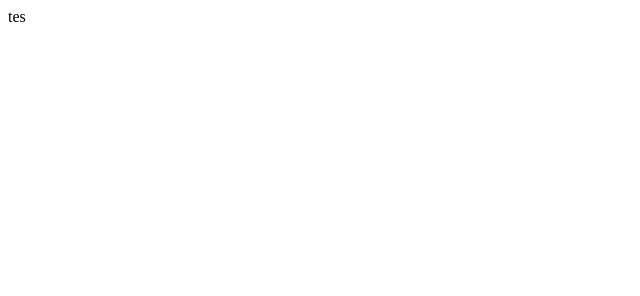
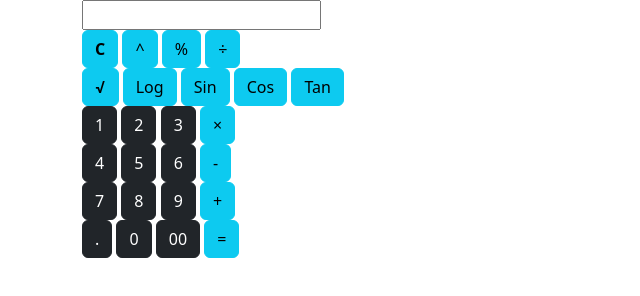
Before and after one commit to GeraldiNathan/Calculator_JS, a plain HTML site: page index.html in a window 1280 px wide. Shown: the whole page, without its empty margins (0-640 px from the left). Drawn offline with nearby package versions, Linux system fonts and the light colour scheme.

Commit message:
Feat: Button

```diff
--- a/index.html
+++ b/index.html
@@ -7,8 +7,86 @@
       <title>Calculator</title>
       <link rel="shortcut icon" href="/Assets/GreenDino.png" />
     </head>
+    <link
+      href="https://cdn.jsdelivr.net/npm/bootstrap@5.3.2/dist/css/bootstrap.min.css"
+      rel="stylesheet"
+      integrity="sha384-T3c6CoIi6uLrA9TneNEoa7RxnatzjcDSCmG1MXxSR1GAsXEV/Dwwykc2MPK8M2HN"
+      crossorigin="anonymous"
+    />
+    <link rel="stylesheet" href="style.css" />
   </head>
   <body>
-    tes
+    <div class="container">
+      <div>
+        <input type="text" class="calculator-screen" readonly />
+      </div>
+
+      <div>
+        <button
+          type="button"
+          class="operator btn btn-info fw-semibold"
+          value="AC"
+        >
+          C
+        </button>
+        <button type="button" class="operator btn btn-info" value="pangkat">
+          ^
+        </button>
+        <button type="button" class="operator btn btn-info" value="%">%</button>
+        <button type="button" class="operator btn btn-info" value="/">
+          &divide;
+        </button>
+      </div>
+
+      <div>
+        <button
+          type="button"
+          class="operator btn btn-info fw-semibold"
+          value="akar"
+        >
+          √
+        </button>
+        <button type="button" class="operator btn btn-info" value="Log">
+          Log
+        </button>
+        <button type="button" class="operator btn btn-info" value="Sin">
+          Sin
+        </button>
+        <button type="button" class="operator btn btn-info" value="Cos">
+          Cos
+        </button>
+        <button type="button" class="operator btn btn-info" value="Tan">
+          Tan
+        </button>
+      </div>
+
+      <div>
+        <button type="button" class="btn btn-dark" value="1">1</button>
+        <button type="button" class="btn btn-dark" value="2">2</button>
+        <button type="button" class="btn btn-dark" value="3">3</button>
+        <button type="button" class="btn btn-info" value="*">&times;</button>
+      </div>
+
+      <div>
+        <button type="button" class="btn btn-dark" value="4">4</button>
+        <button type="button" class="btn btn-dark" value="5">5</button>
+        <button type="button" class="btn btn-dark" value="6">6</button>
+        <button type="button" class="btn btn-info" value="-">-</button>
+      </div>
+
+      <div>
+        <button type="button" class="btn btn-dark" value="7">7</button>
+        <button type="button" class="btn btn-dark" value="8">8</button>
+        <button type="button" class="btn btn-dark" value="9">9</button>
+        <button type="button" class="btn btn-info" value="+">+</button>
+      </div>
+
+      <div>
+        <button type="button" class="btn btn-dark" value=".">.</button>
+        <button type="button" class="btn btn-dark" value="0">0</button>
+        <button type="button" class="btn btn-dark" value="00">00</button>
+        <button type="button" class="btn btn-info" value="=">=</button>
+      </div>
+    </div>
   </body>
 </html>
```
